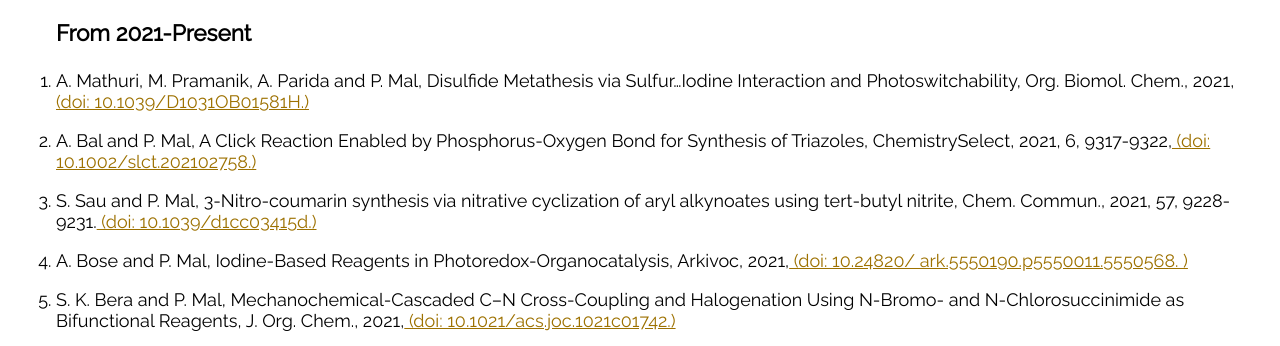
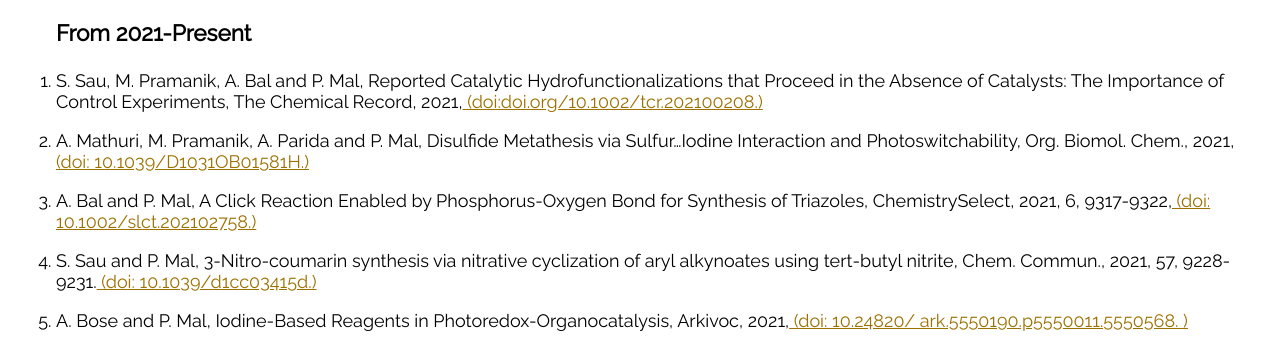
Before and after one commit to pmallab/lab_webpage, a Gatsby site: page /publications in a window 1280 px wide. Shown: the part 452-798 px from the top of the page. Built offline with nearby package versions, Linux system fonts and the light colour scheme; Gatsby itself is replaced by a stand-in of ours.

Commit message:
Update publications.js

```diff
--- a/src/pages/publications.js
+++ b/src/pages/publications.js
@@ -21,6 +21,8 @@ const Publications = () => {
 
 
 
+  <li><p> S. Sau, M. Pramanik, A. Bal and P. Mal, Reported Catalytic Hydrofunctionalizations that Proceed in the Absence of Catalysts: The Importance of Control Experiments, The Chemical Record, 2021,
+  <Link className="Pub1link" to="https://onlinelibrary.wiley.com/doi/epdf/10.1002/tcr.202100208/" target="_blank"> (doi:doi.org/10.1002/tcr.202100208.)</Link></p></li>
 
      <li><p> A. Mathuri, M. Pramanik, A. Parida and P. Mal, Disulfide Metathesis via Sulfur…Iodine Interaction and Photoswitchability,  Org. Biomol. Chem., 2021,
   <Link className="Pub1link" to="https://pubs.rsc.org/en/Content/ArticleLanding/2021/OB/D1OB01581H/" target="_blank"> (doi: 10.1039/D1031OB01581H.)</Link></p></li>
```
